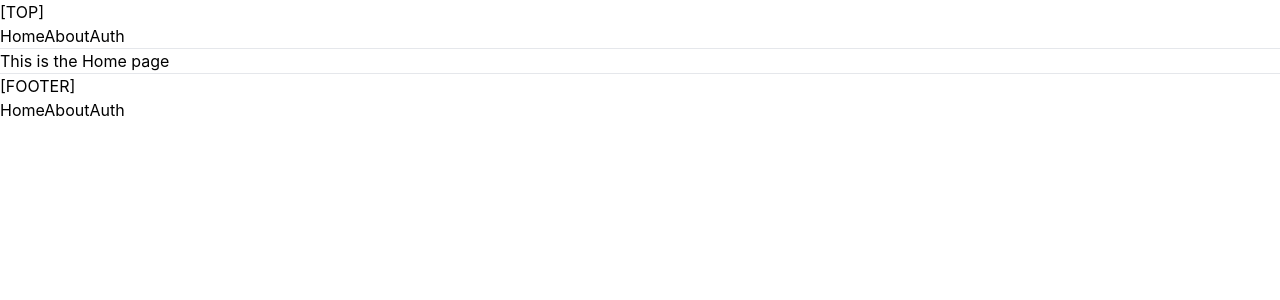
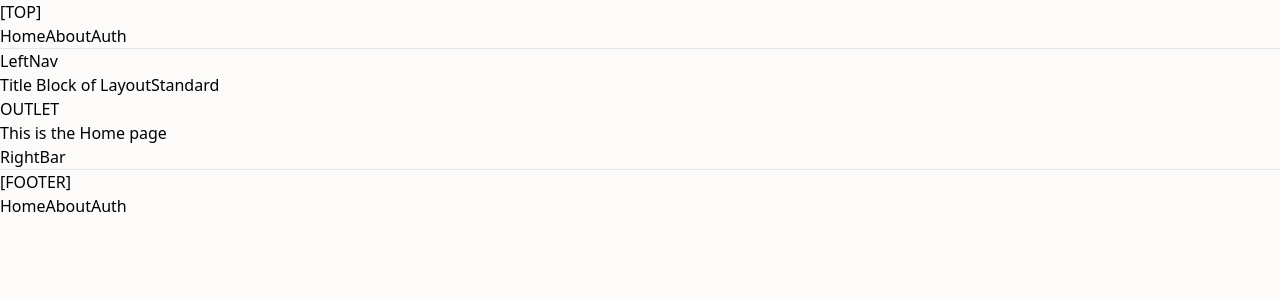
Before and after one commit to duggi/dougleedotco, a React (Vite) app: page / in a window 1280 px wide. Shown: the top 300 px of the page. Built offline with nearby package versions, Linux system fonts and the light colour scheme; no server answers.

Commit message:
Add layout (#5)
* Add route-based layouts
* Add css support for layouts

```diff
--- a/package.json
+++ b/package.json
@@ -32,6 +32,7 @@
     ]
   },
   "devDependencies": {
+    "@tailwindcss/forms": "^0.5.7",
     "@testing-library/jest-dom": "^5.17.0",
     "@testing-library/react": "^13.4.0",
     "@testing-library/user-event": "^13.5.0",
@@ -39,6 +40,7 @@
     "autoprefixer": "^10.4.18",
     "postcss": "^8.4.35",
     "postcss-cssnext": "^3.1.1",
+    "postcss-import": "^16.0.1",
     "postcss-nesting": "^12.0.4",
     "postcss-simple-vars": "^7.0.1",
     "tailwindcss": "^3.4.1",
--- a/postcss.config.js
+++ b/postcss.config.js
@@ -1,5 +1,6 @@
 module.exports = {
   plugins: {
+    'postcss-import': {},
     'postcss-simple-vars': {},
     'postcss-cssnext': {},
     'tailwindcss/nesting': {},
--- a/src/App.tsx
+++ b/src/App.tsx
@@ -7,8 +7,9 @@ import Home from 'pages/Home';
 import About from 'pages/About';
 import Auth from 'pages/Auth';
 
-import Top from 'components/shared/Top';
-import Footer from 'components/shared/Footer';
+import LayoutStandard from 'layouts/LayoutStandard';
+import LayoutSimple from 'layouts/LayoutSimple';
+
 
 
 
@@ -16,17 +17,17 @@ function App() {
   return (
     <div id="app">
       <BrowserRouter>
-        <Top />
-        <hr/>
         <div id="content">
           <Routes>
-            <Route path="/" element={ <Home /> } />
-            <Route path="/about" element={ <About /> } />
-            <Route path="/auth" element={ <Auth /> } />
+            <Route element={ <LayoutStandard /> }>
+              <Route path="/" element={ <Home /> } />
+            </Route>
+            <Route element={ <LayoutSimple /> }>
+              <Route path="/about" element={ <About /> } />
+              <Route path="/auth" element={ <Auth /> } />
+            </Route>
           </Routes>
         </div>
-        <hr />
-        <Footer />
       </BrowserRouter>
     </div>
   )
--- /dev/null
+++ b/src/css/base.css
@@ -0,0 +1,3 @@
+body {
+  background: #0f0;
+}
--- a/src/index.css
+++ b/src/index.css
@@ -1,19 +1,9 @@
+@import 'css/base.css';
 @tailwind base;
 @tailwind components;
 @tailwind utilities;
 
 
-
 body {
-  margin: 0;
-  font-family: -apple-system, BlinkMacSystemFont, 'Segoe UI', 'Roboto', 'Oxygen',
-    'Ubuntu', 'Cantarell', 'Fira Sans', 'Droid Sans', 'Helvetica Neue',
-    sans-serif;
-  -webkit-font-smoothing: antialiased;
-  -moz-osx-font-smoothing: grayscale;
+  background: #fcfbfa;
 }
-
-code {
-  font-family: source-code-pro, Menlo, Monaco, Consolas, 'Courier New',
-    monospace;
-}
--- /dev/null
+++ b/src/layouts/LayoutSimple.jsx
@@ -0,0 +1,25 @@
+import { Outlet } from 'react-router-dom';
+
+import Top from 'components/shared/Top';
+import Footer from 'components/shared/Footer';
+
+
+
+const LayoutSimple = () => {
+  return (
+    <div>
+      <Top />
+      <hr/>
+      <h1>Title Block of LayoutSimple</h1>
+      <div>
+        <Outlet />
+      </div>
+      <hr />
+      <Footer />
+    </div>
+  );
+}
+
+
+
+export default LayoutSimple;
--- /dev/null
+++ b/src/layouts/LayoutStandard.jsx
@@ -0,0 +1,33 @@
+import { Outlet } from 'react-router-dom';
+
+import Top from 'components/shared/Top';
+import Footer from 'components/shared/Footer';
+
+
+
+
+const LayoutStandard = () => {
+  return (
+    <div>
+      <Top />
+      <hr/>
+      <div>
+        LeftNav
+      </div>
+      <div>
+        <h1>Title Block of LayoutStandard</h1>
+        OUTLET
+        <Outlet />
+      </div>
+      <div>
+        RightBar
+      </div>
+      <hr />
+      <Footer />
+    </div>
+  );
+}
+
+
+
+export default LayoutStandard;
--- a/tailwind.config.js
+++ b/tailwind.config.js
@@ -8,5 +8,7 @@ module.exports = {
     extend: {
     },
   },
-  plugins: [],
+  plugins: [
+    require('@tailwindcss/forms'),
+  ],
 }
```
Also changed, not shown: 1 other file (tests, documents, lock files or other folders).
